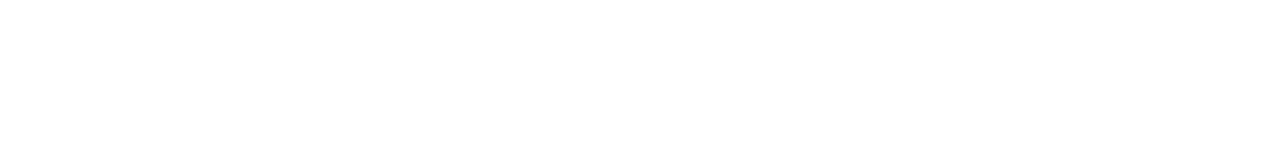
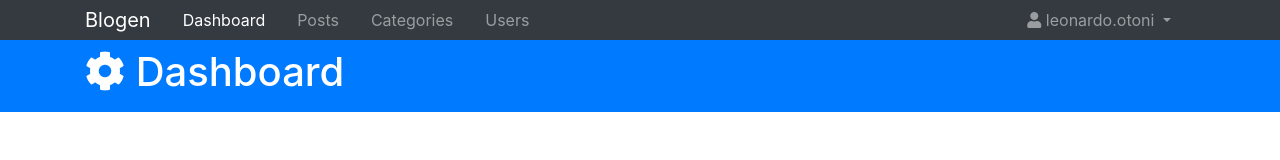
Before and after one commit to leonardootoni/bootstrap, a website: page projects/blogen/index.html in a window 1280 px wide. Drawn offline with nearby package versions, Linux system fonts and the light colour scheme.

Commit message:
Blogen index.html navbar menu

```diff
--- a/projects/blogen/index.html
+++ b/projects/blogen/index.html
@@ -18,7 +18,58 @@
 </head>
 
 <body>
-
+    <nav class="navbar navbar-expand-sm navbar-dark bg-dark p-0">
+        <div class="container">
+            <a href="index.html" class="navbar-brand">Blogen</a>
+            <button class="navbar-toggler" data-toggle="collapse" data-target="#navbarCollapse">
+                <span class="navbar-toggler-icon"></span>
+            </button>
+            <div id="navbarCollapse" class="collapse navbar-collapse">
+                <ul class="navbar-nav">
+                    <li class="nav-item px-2">
+                        <a href="index.html" class="nav-link active">Dashboard</a>
+                    </li>
+                    <li class="nav-item px-2">
+                        <a href="html/posts.html" class="nav-link">Posts</a>
+                    </li>
+                    <li class="nav-item px-2">
+                        <a href="html/categories.html" class="nav-link">Categories</a>
+                    </li>
+                    <li class="nav-item px-2">
+                        <a href="html/users.html" class="nav-link">Users</a>
+                    </li>
+                </ul>
+                <ul class="navbar-nav ml-auto">
+                    <li class="nav-item dropdown mr-3">
+                        <a href="" class="nav-link dropdown-toggle" data-toggle="dropdown">
+                            <i class="fas fa-user"></i> leonardo.otoni
+                        </a>
+                        <div class="dropdown-menu">
+                            <a href="html/profile.html" class="dropdown-item">
+                                <i class="fas fa-user-circle"></i> Profile
+                            </a>
+                            <a href="html/profile.html" class="dropdown-item">
+                                <i class="fas fa-cog"></i> Settings
+                            </a>
+                            <a href="html/login.html" class="dropdown-item">
+                                <i class="fas fa-sign-out-alt"></i> Log-out
+                            </a>
+                        </div>
+                    </li>
+                </ul>
+            </div>
+        </div>
+    </nav>
+    <!-- HEADER -->
+    <header id="main-header" class="py-2 bg-primary text-white">
+        <div class="container">
+            <div class="row">
+                <div class="col-md-6">
+                    <h1><i class="fas fa-cog"></i> Dashboard</h1>
+                </div>
+            </div>
+        </div>
+    </header>
 
     <!-- jQuery and BootStrap JS begin -->
     <script src="https://code.jquery.com/jquery-3.3.1.min.js" integrity="sha256-FgpCb/KJQlLNfOu91ta32o/NMZxltwRo8QtmkMRdAu8="
```
Also changed, not shown: projects/blogen/package.json (added, +15 -0 lines), projects/blogen/scss/style.scss (added), projects/project_images/blogen/avatar.png (added), 1 other file.
